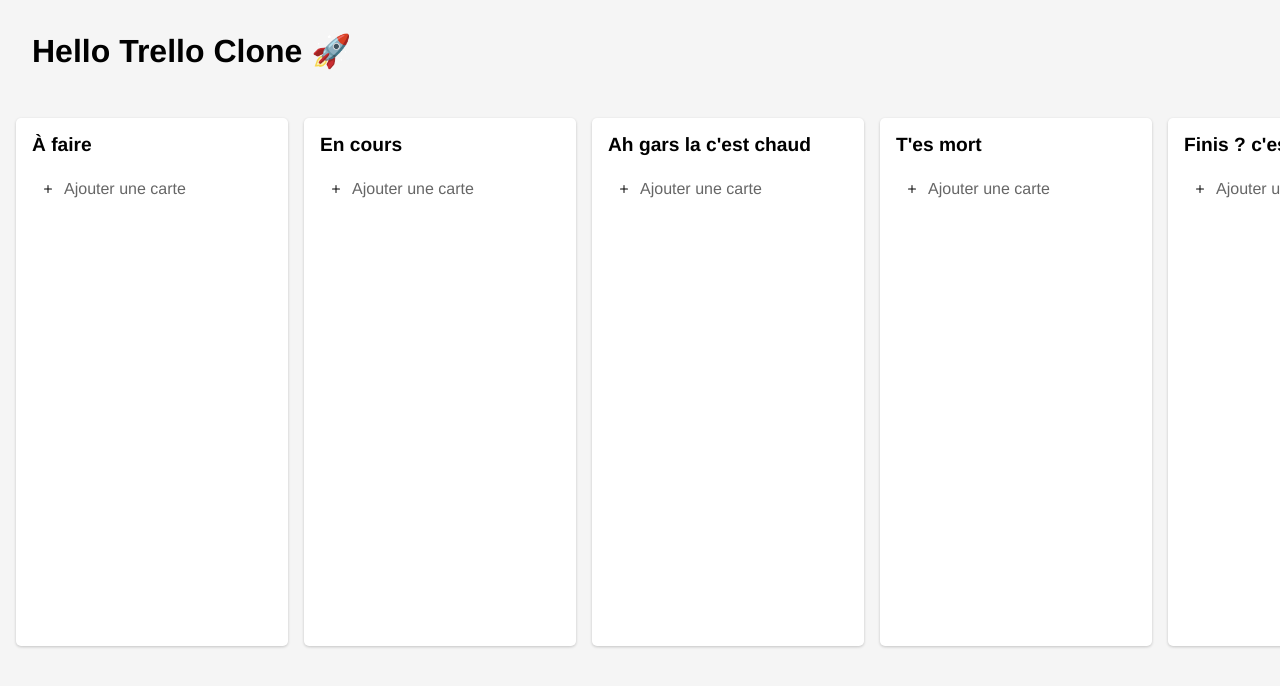
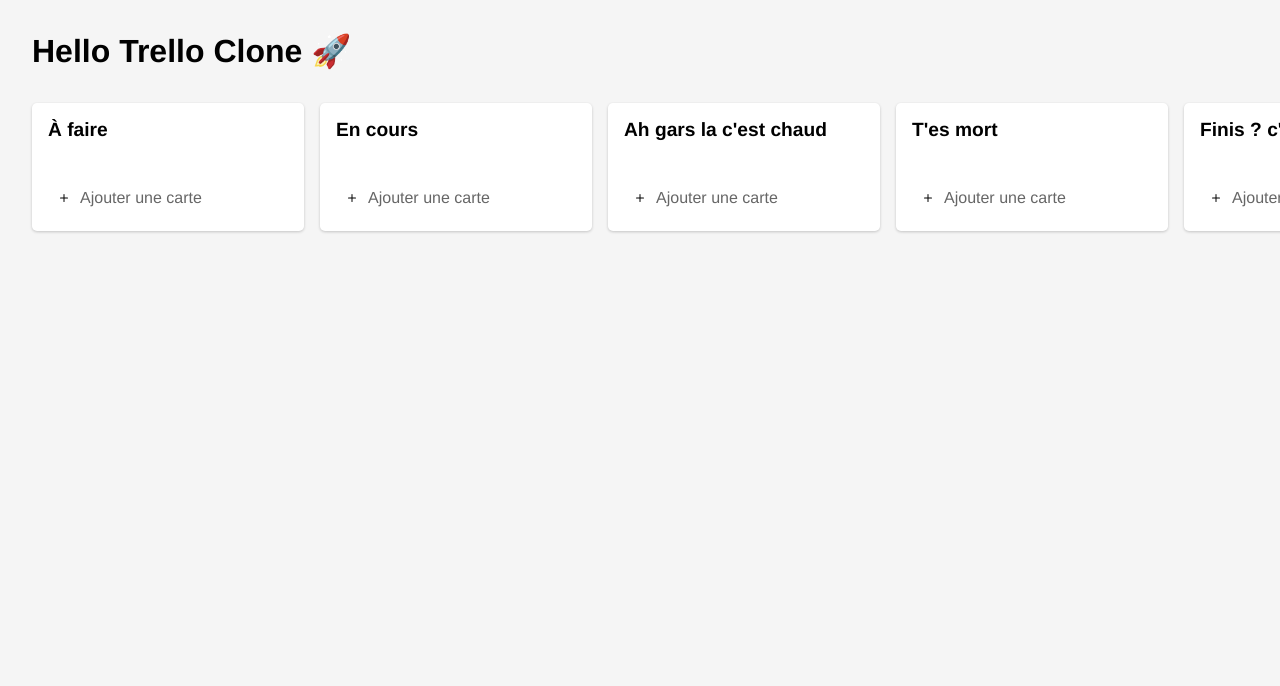
Before and after one commit to Neoznzoe/trello-clone, a Vue app: page / in a window 1280 px wide. Shown: the top 686 px of the page. Built offline with nearby package versions, Linux system fonts and the light colour scheme; the HTML template or start-up script is replaced by a standard one.

Commit message:
feat(scroll): add scroll into list

```diff
--- a/src/App.vue
+++ b/src/App.vue
@@ -2,7 +2,6 @@
 <template>
     <div id="app">
       <h1>Hello Trello Clone 🚀</h1>
-      <!-- On affiche le Board juste en dessous du titre -->
       <Board />
     </div>
   </template>
--- a/src/components/Board.vue
+++ b/src/components/Board.vue
@@ -1,4 +1,7 @@
 <template>
+  <!-- Conteneur pleine page (facultatif, si vous avez déjà un #app en 100% par exemple) -->
+  <div class="board-page">
+    <!-- Conteneur qui gère la hauteur totale et l'overflow horizontal -->
     <div class="board-wrapper">
       <div class="board">
         <List
@@ -9,8 +12,8 @@
         />
       </div>
     </div>
+  </div>
 </template>
-
 
 <script lang="ts">
 import { defineComponent } from 'vue';
@@ -34,17 +37,27 @@
 .board-wrapper {
   position: relative;
   overflow: hidden;
+  height: calc(100vh - 130px);
+}
+
+.board-page {
+  /* Occupe tout l'espace vertical */
+  flex: 1;
+  display: flex;
+  flex-direction: column;
+  overflow: hidden;
 }
 
 .board {
   display: flex;
   gap: 1rem;
-  padding: 1rem;
+  padding: 1px 2rem;
   overflow-x: auto;
-  min-height: 70vh;
+  overflow-y: hidden;
   scroll-snap-type: x mandatory;
-  scroll-padding-left: 1rem;
+  scroll-padding-left: 2rem;
   scroll-padding-right: 1rem;
+  height: 100%;
 }
 
 
@@ -52,6 +65,7 @@
   width: 272px;
   flex-shrink: 0;
   scroll-snap-align: start;
+  height: fit-content;
 }
 
 </style>
--- a/src/components/List.vue
+++ b/src/components/List.vue
@@ -2,7 +2,8 @@
   <div class="list">
     <h2 class="list-title">{{ list.name }}</h2>
 
-    <!-- Affichage des cartes avec drag & drop -->
+    <!-- Conteneur défilant pour les cartes -->
+    <div class="cards-container">
       <draggable v-model="localCards" group="cards" @end="onDragEnd">
         <template #item="{ element }">
           <Card
@@ -12,13 +13,13 @@
           />
         </template>
       </draggable>
+    </div>
 
-    <!-- Bouton d'ajout de carte inline -->
+    <!-- Section "Ajouter une carte" toujours visible -->
+    <div class="add-card-section">
       <div v-if="!showNewCardForm" class="add-card-placeholder" @click="showNewCardForm = true">
         <img :src="plusIcon" alt="Add" class="add-icon" /> Ajouter une carte
       </div>
-
-    <!-- Formulaire d'ajout -->
       <div v-else class="new-card-form">
         <textarea
           v-model="newCardText"
@@ -28,6 +29,7 @@
         <div class="new-card-actions">
           <button class="confirm-btn" @click="addCard">Ajouter</button>
           <button class="cancel-btn" @click="cancelAddCard">Annuler</button>
+        </div>
       </div>
     </div>
   </div>
@@ -51,7 +53,7 @@
   },
   emits: ['updateList'],
   setup(props, { emit }) {
-    // Utilisation d'une copie locale pour gérer le drag & drop
+    // Copie locale pour gérer le drag & drop
     const localCards = ref<CardInterface[]>([...props.list.cards]);
     watch(localCards, (newCards) => {
       emit('updateList', { ...props.list, cards: newCards });
@@ -119,10 +121,30 @@
   padding: 1rem;
   border-radius: 5px;
   box-shadow: 0 1px 3px rgba(0, 0, 0, 0.2);
+  display: flex;
+  flex-direction: column;
+  /* Fixer une hauteur maximale pour activer le scroll interne */
+  max-height: 100%;
 }
+
+/* Titre de la liste */
 .list-title {
   font-size: 1.2rem;
   margin-bottom: 0.5rem;
+}
+
+/* Conteneur défilant pour les cartes */
+.cards-container {
+  flex: 1;
+  overflow-y: auto;
+  padding: 0.5rem 0.5rem;
+}
+
+/* Section "Ajouter une carte" toujours visible en bas */
+.add-card-section {
+  position: sticky;
+  bottom: 0;
+  background: #fff;
 }
 
 /* Bouton "Ajouter une carte" */
@@ -152,14 +174,13 @@
   flex-direction: column;
 }
 .new-card-textarea {
-  width: auto;
   padding: 0.5rem;
   resize: none;
   border-radius: 5px;
   border: 1px solid #ccc;
   outline: none;
   font-size: 0.8rem;
-  font-family: unset;
+  font-family: sans-serif;
 }
 .new-card-actions {
   margin-top: 0.5rem;
--- a/src/style.css
+++ b/src/style.css
@@ -3,3 +3,15 @@
   padding: 0;
   box-sizing: border-box;
 }
+
+html, body {
+  margin: 0;
+  padding: 0;
+  height: 100%;
+}
+
+#app {
+  display: flex;
+  flex-direction: column;
+  height: 100%;
+}
```
Lines whose indentation alone changed are shown as unchanged.
